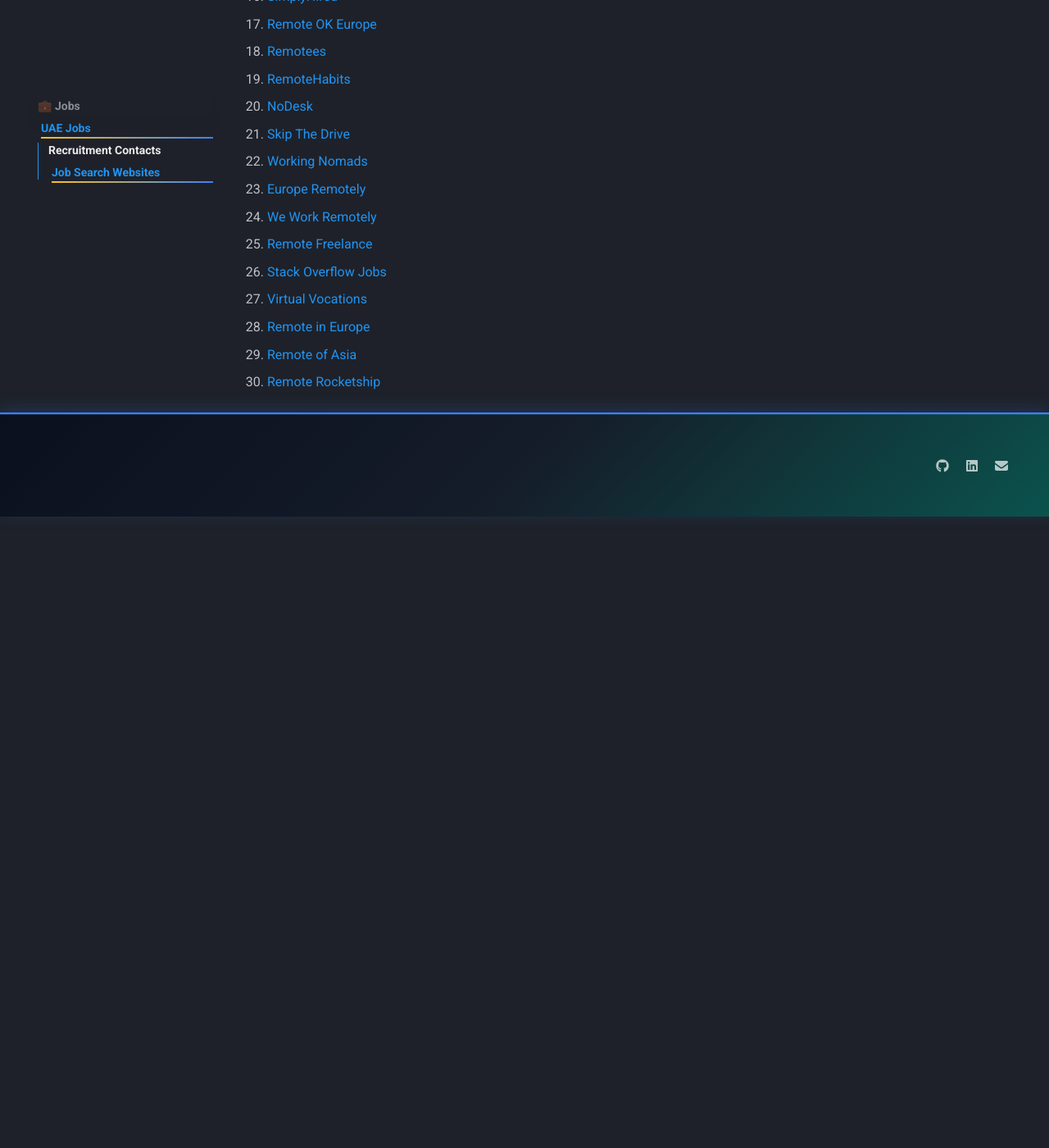
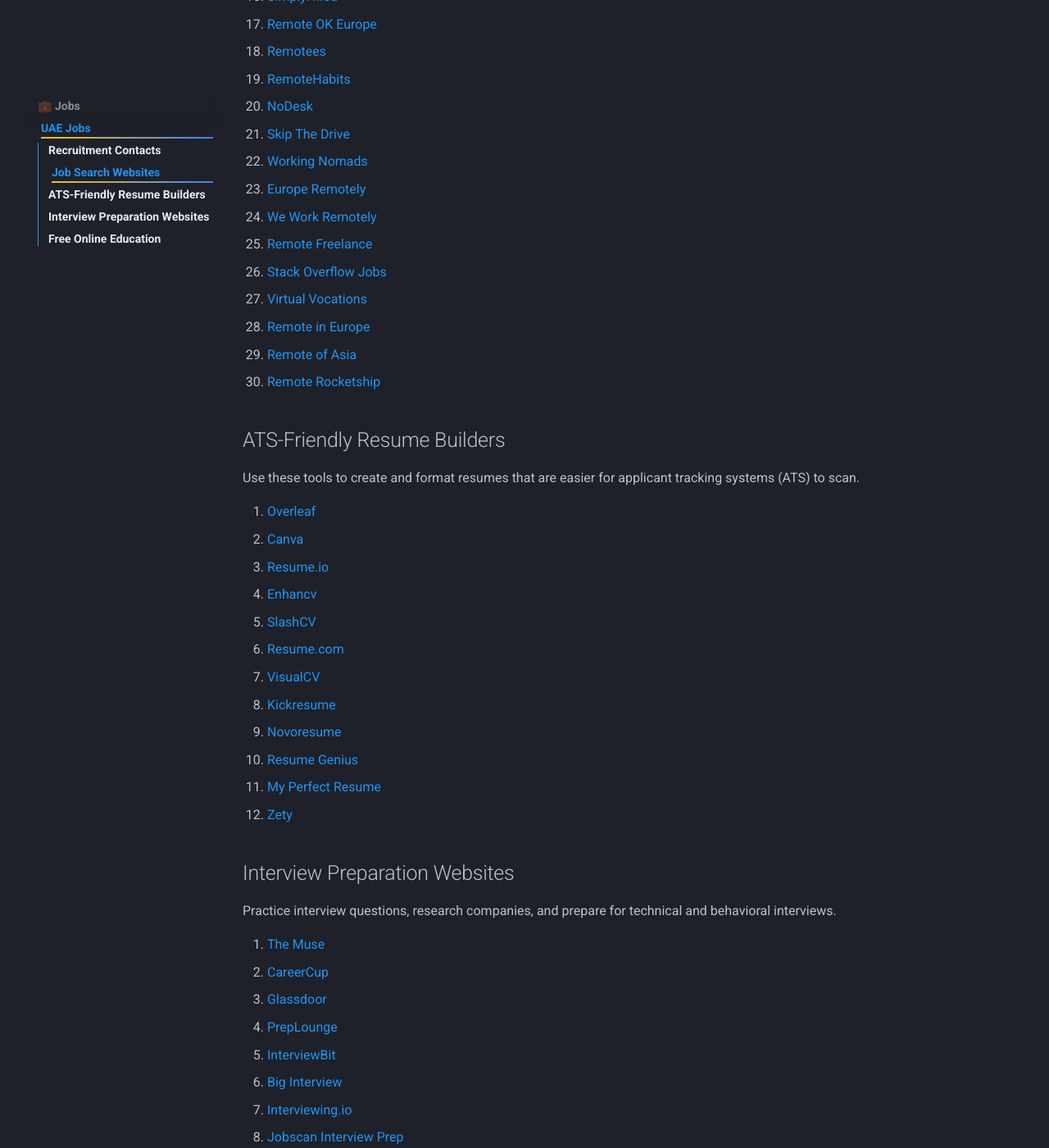
Before and after one commit to PrajapatiNeeshu/NeeshuLearningHub, an MkDocs documentation site: the page built from docs/jobs/uae-jobs.md, in a window 1280 px wide and 1400 px high, scrolled down 3039 px. Shown: the whole window at 82% size. Built offline with MkDocs 1.6.1 and Material for MkDocs 9.7.7, drawn with Linux system fonts in a browser that asks for light colours; comment, search, counter and statistics services are not loaded; before the commit the page ends 3669 px from its top, so only the background shows below that; some of the changed text lies outside the part shown.

Commit message:
Add Job search section

```diff
--- a/docs/jobs/uae-jobs.md
+++ b/docs/jobs/uae-jobs.md
@@ -100,3 +100,50 @@
 28. [Remote in Europe](https://remoteineurope.com)
 29. [Remote of Asia](https://lnkd.in/gsiX9_Zq)
 30. [Remote Rocketship](https://lnkd.in/gss3R6gk)
+
+## ATS-Friendly Resume Builders
+
+Use these tools to create and format resumes that are easier for applicant tracking systems (ATS) to scan.
+
+1. [Overleaf](https://overleaf.com)
+2. [Canva](https://canva.com)
+3. [Resume.io](https://resume.io)
+4. [Enhancv](https://enhancv.com)
+5. [SlashCV](https://slashcv.com)
+6. [Resume.com](https://resume.com)
+7. [VisualCV](https://visualcv.com)
+8. [Kickresume](https://kickresume.com)
+9. [Novoresume](https://novoresume.com)
+10. [Resume Genius](https://resumegenius.com)
+11. [My Perfect Resume](https://myperfectresume.com)
+12. [Zety](https://zety.com)
+
+## Interview Preparation Websites
+
+Practice interview questions, research companies, and prepare for technical and behavioral interviews.
+
+1. [The Muse](https://themuse.com)
+2. [CareerCup](https://careercup.com)
+3. [Glassdoor](https://glassdoor.com)
+4. [PrepLounge](https://preplounge.com)
+5. [InterviewBit](https://interviewbit.com)
+6. [Big Interview](https://biginterview.com)
+7. [Interviewing.io](https://interviewing.io)
+8. [Jobscan Interview Prep](https://jobscan.co/interview)
+9. [Indeed Interview Tips](https://indeed.com/career-advice)
+10. [LinkedIn Learning](https://linkedin.com/learning)
+
+## Free Online Education
+
+Build job-ready skills with these online learning platforms and educational resources.
+
+1. [Coursera](https://coursera.org)
+2. [Udemy](https://udemy.com)
+3. [Khan Academy](https://khanacademy.org)
+4. [edX](https://edx.org)
+5. [Codecademy](https://codecademy.com)
+6. [MIT OpenCourseWare](https://ocw.mit.edu)
+7. [Stanford University Online](https://online.stanford.edu)
+8. [OpenLearn](https://open.edu)
+9. [Great Learning](https://mygreatlearning.com)
+10. [Google Digital Garage](https://learndigital.withgoogle.com/digitalgarage)
```
